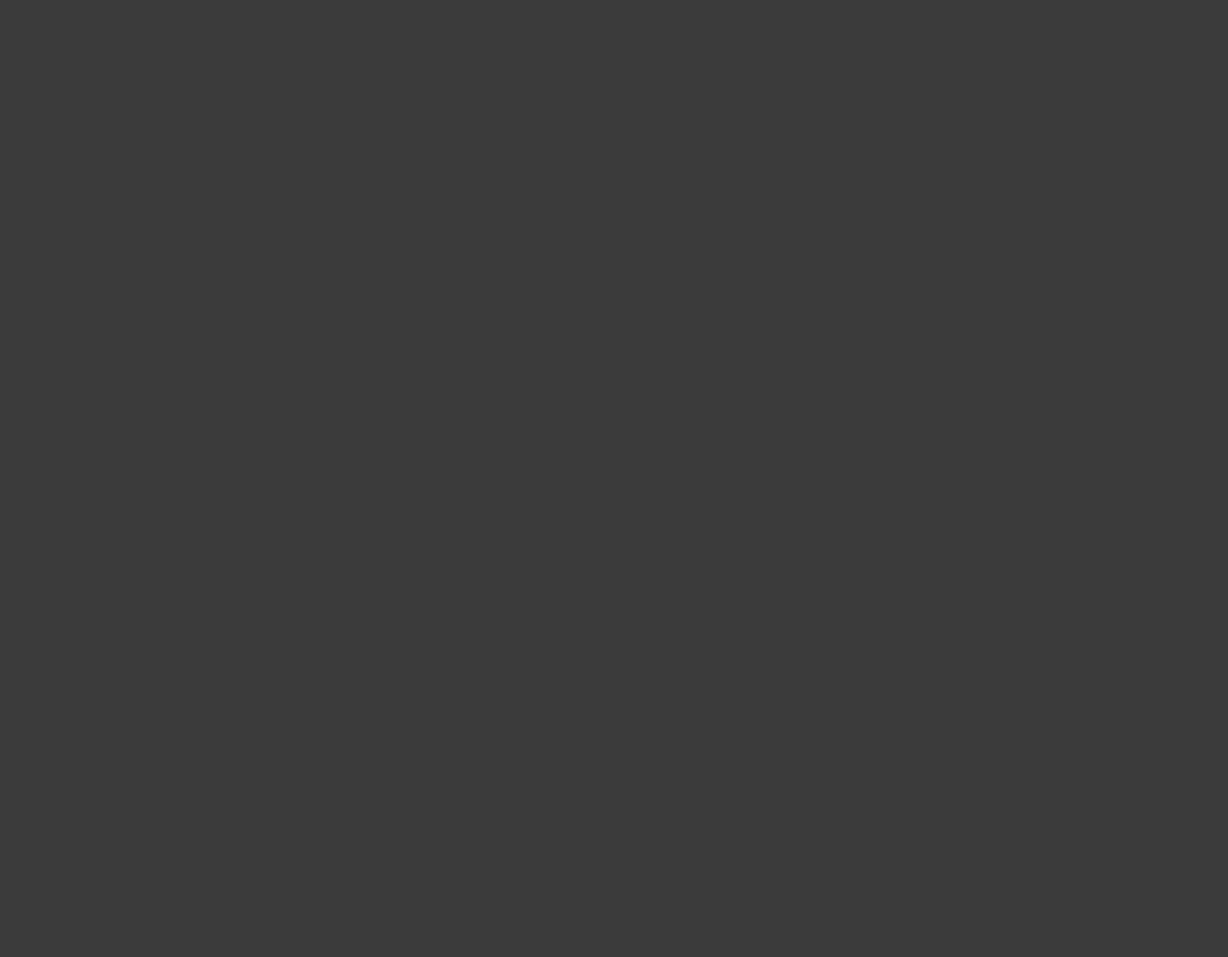
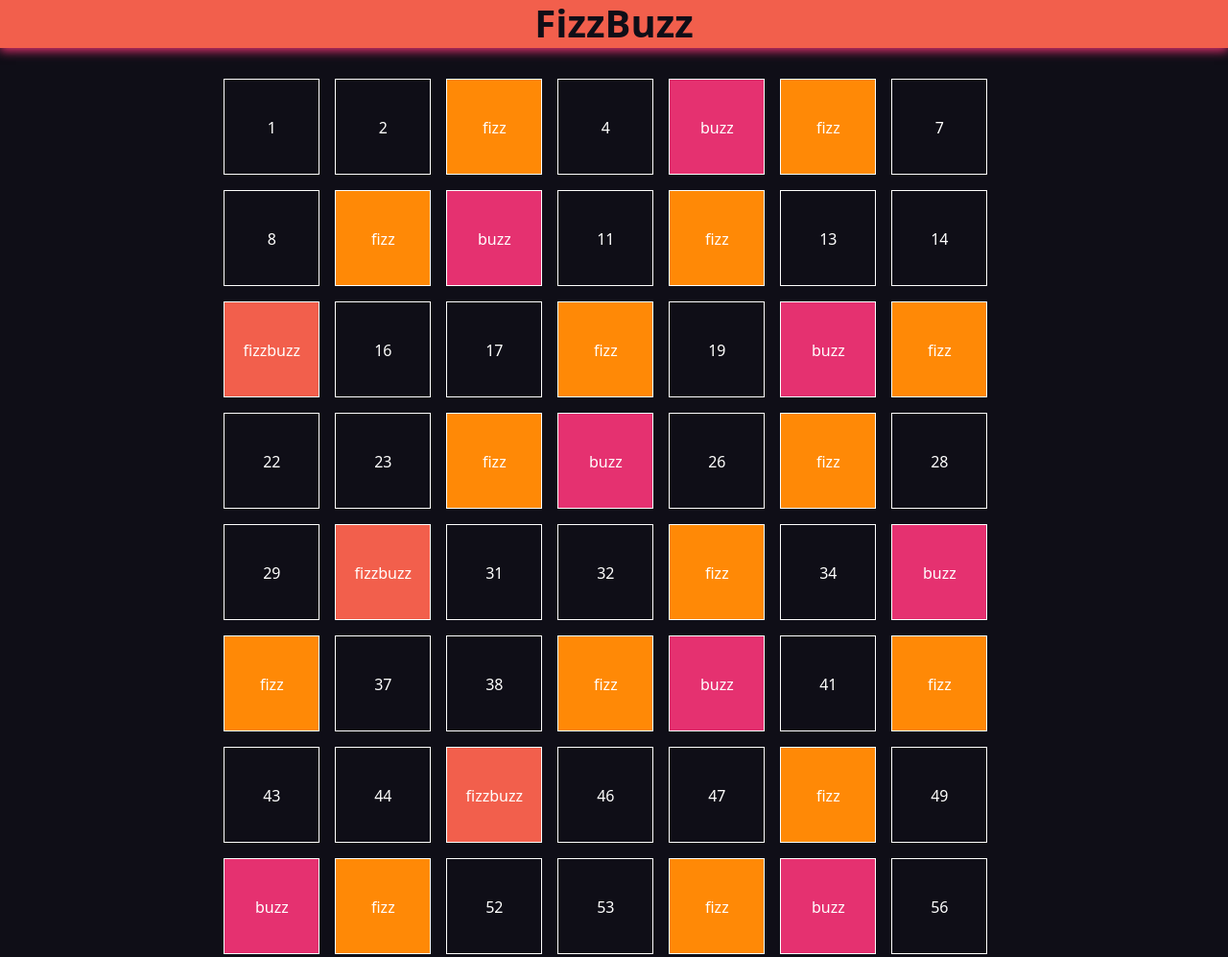
Before and after one commit to colopisalvatore/js-fizzbuzzdom, a plain HTML site: page index.html in a window 1280 px wide. Shown: the top 997 px of the page at 96% size. Before the commit the page ends 800 px from the top, so only its background shows below. Drawn offline with nearby package versions, Linux system fonts and the light colour scheme.

Commit message:
bonus 1 + bonus 2

```diff
--- a/css/style.css
+++ b/css/style.css
@@ -1,11 +1,26 @@
-/* Common */
-:root {
-    --white: #ffffff;
+/* COMMON */
+body {
+    text-align: center;
+    color: #fffffe;
+    background-color: #0f0e17;
+}
+h1{
+    color: #0f0e17;
+}
+.head{
+    height: 50px;
+    background-color: #f25f4c;
+    box-shadow: 0 3px 10px #e53170;
 }
 
+.box {
+    border: 1px solid #fffffe;
+    width: 100px;
+    height: 100px;
+    line-height: 100px;
+    margin: 0.5rem;
+}
 
-/* COMMON */
-body {
-
-    background-color: rgb(58, 58, 58);
-}
+.fizz{background-color: #ff8906}
+.buzz{background-color: #e53170}
+.fizzbuzz{background-color: #f25f4c}
--- a/index.html
+++ b/index.html
@@ -12,13 +12,16 @@ sha384-u1OknCvxWvY5kfmNBILK2hRnQC3Pr17a+RTT6rIHI7NnikvbZlHgTPOOmMi466C8" crossor
         integrity="sha512-xh6O/CkQoPOWDdYTDqeRdPCVd1SpvCA9XXcUnZS2FmJNp1coAFzvtCN9BmamE+4aHK8yyUHUSCcJHgXloTyT2A=="
         crossorigin="anonymous" referrerpolicy="no-referrer" />
     <link rel="stylesheet" href="./css/style.css">
-    <title>Document</title>
+    <title>FizzBuzz</title>
 </head>
 <body>
-    <div class="wrapper">
+    <!-- title -->
+    <div class="head">
+        <h1 class="fw-bold">FizzBuzz</h1>
+    </div>
+    <!-- box -->
+    <div id="fizz" class="container py-4 row col-8 flex-wrap m-auto"></div>
 
-    </div>
-
-<script src="js/script.js"></script>
+    <script src="js/script.js"></script>
 </body>
 </html>
--- a/js/script.js
+++ b/js/script.js
@@ -5,43 +5,41 @@
 // BONUS 1: Crea un container nel DOM, aggiungendo(attraverso la funzione append()) un elemento html con il numero o la stringa corretta da mostrare.
 // BONUS 2: Applica stili differenti agli elementi aggiunti al DOM nel BONUS 1, a seconda che il valore inserito sia un numero, un fizz, un buzz o un fizzbuzz.
 
-//Creo un loop che va da 0 a 100
-// for (let num = 0; num <= 100; num++) {
-//     /**All'aumentare del conteggio, se il numero è divisibile per 3 e divisibile per 5 stampo in consolle FizzBuzz, ho unito il numero con FizzBuzz per chiarezza.
-//     **/
-//     if ((0 == num % 3) && (0 == num % 5)) {
-//         console.log("FizzBuzz" + " " + num);
-//         //Se il numero è divisibile per 5 stampiamo Buzz
-//     } else if (0 == num % 5) {
-//         console.log("Buzz" + " " + num);
-//         //Se il numero è divisibile per 3 stampiamo Fizz
-//     } else if (0 == num % 3) {
-//         console.log("fizz" + " " + num);
-//     } else {
-//         //nel frattempo, stampa ancora tutti i numeri che non soddisfano le condizioni sopra
-//         console.log(num);
-//     }
-// }
-
+let myContainer = document.getElementById("fizz");
 
 //Creo un loop che va da 0 a 100
 for (let i = 1; i <= 100; ++i) {
+    const myBox = document.createElement('div');
+    myBox.className = 'box';
+
     const div3 = i % 3 === 0;
     const div5 = i % 5 === 0;
 
-
-    if (div3 && div5) {
         /**All'aumentare del conteggio, se il numero è divisibile per 3 e divisibile per 5 stampo in consolle FizzBuzz, ho unito il numero con FizzBuzz per chiarezza.
         **/
+    if (div3 && div5) {
         console.log(`FizzBuzz`);
-    } else if (div3) {
+        myBox.className += ' fizzbuzz';
+        myBox.append('fizzbuzz');
+    }
         //Se il numero è divisibile per 3 stampiamo Fizz
+    else if (div3) {
         console.log(`Fizz`);
-    } else if (div5) {
+        myBox.className += ' fizz';
+        myBox.append('fizz');
+    }
         //Se il numero è divisibile per 5 stampiamo Buzz
+    else if (div5) {
         console.log(`Buzz`);
-    } else {
+        myBox.className += ' buzz';
+        myBox.append('buzz');
+    }
         //nel frattempo, stampa ancora tutti i numeri che non soddisfano le condizioni sopra
+    else {
+
         console.log(i);
+        myBox.append(i);
     }
+
+    myContainer.append(myBox);
 }
```
Lines whose indentation alone changed are shown as unchanged.
